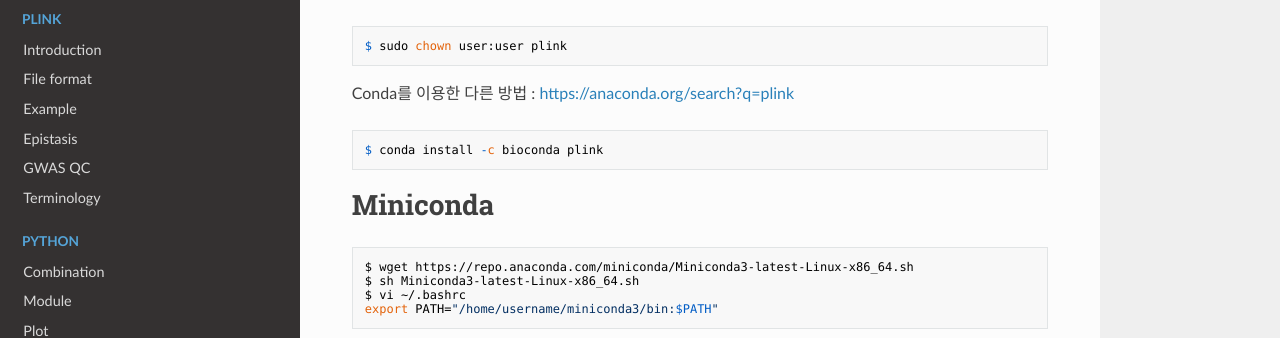
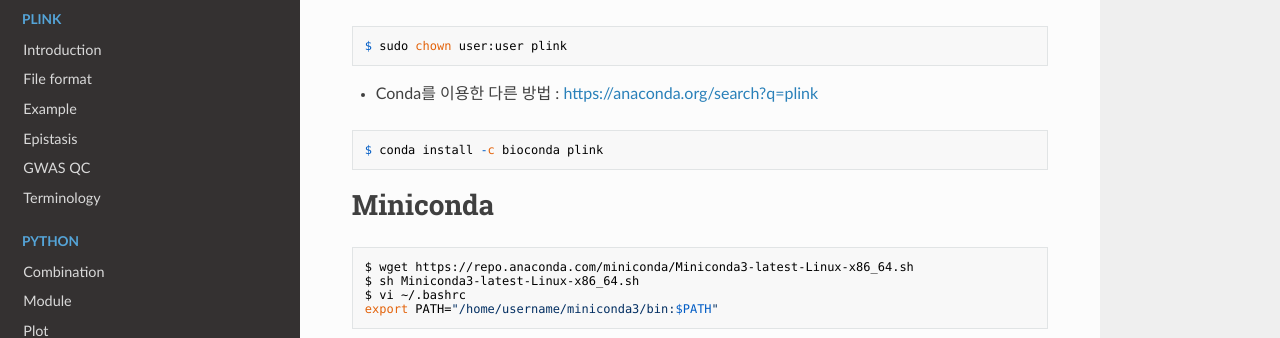
Before and after one commit to WonyoungCho/plink, an MkDocs documentation site: the page built from docs/index.md, in a window 1280 px wide and 900 px high, scrolled down 653 px. Shown: the part 175-513 px from the top of the window. Built offline with MkDocs 1.6.1, drawn with Linux system fonts in a browser that asks for light colours; nearby versions of some CDN libraries; old or Windows-style settings are respelled for this version of MkDocs.

````diff
--- a/docs/index.md
+++ b/docs/index.md
@@ -33,7 +33,7 @@ $ sudo chmod u+x plink
 $ sudo chown user:user plink
 ```
 
-Conda를 이용한 다른 방법 : <a href="https://anaconda.org/search?q=plink" target="_blank"> https://anaconda.org/search?q=plink </a>
+- Conda를 이용한 다른 방법 : <a href="https://anaconda.org/search?q=plink" target="_blank"> https://anaconda.org/search?q=plink </a>
 ```
 $ conda install -c bioconda plink
 ```
````
